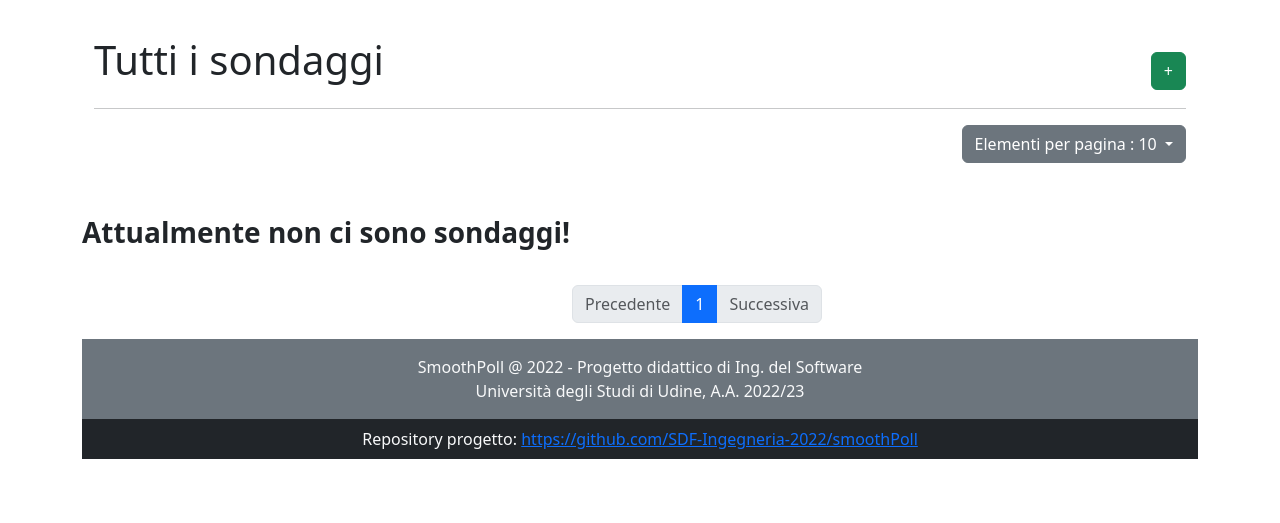
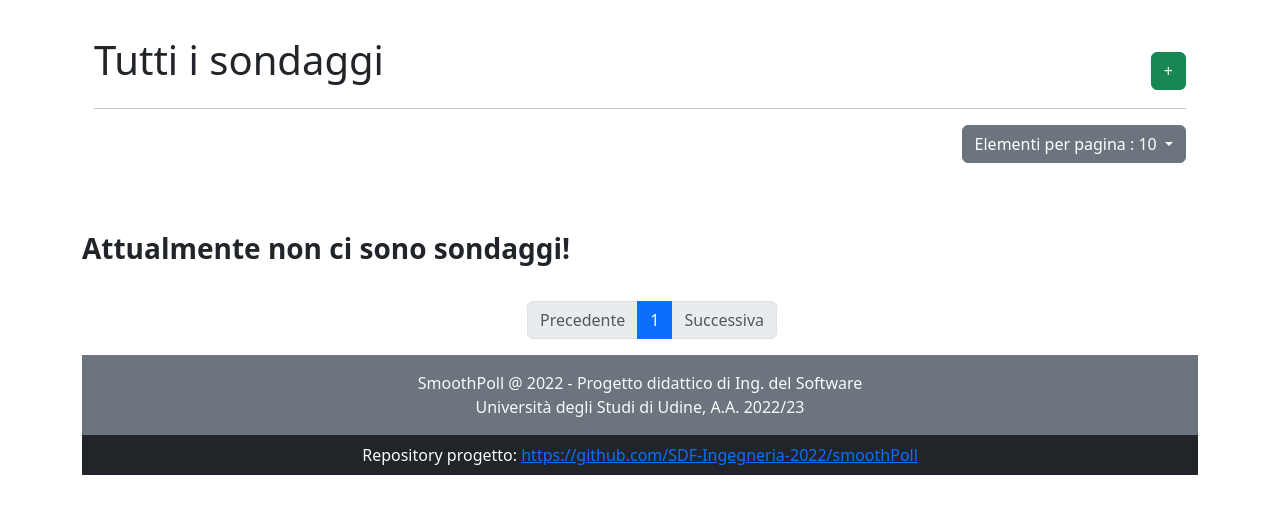
Before and after one commit to SDF-Ingegneria-2022/smoothPoll, a Django app: page /sondaggi/ in a window 1280 px wide. Shown: the part 321-844 px from the top of the page. Before the commit the page ends 780 px from the top, so only its background shows below. Run offline with Django 4.2, Linux system fonts and the light colour scheme; data that the repository does not hold is empty; parts of the project's set-up code (start-up, migrations or seed data) failed here and were passed over; some libraries are stand-ins or nearby versions.

Commit message:
fix: UI improvemente page navigation

```diff
--- a/polls/templates/polls/all_polls.html
+++ b/polls/templates/polls/all_polls.html
@@ -17,9 +17,9 @@
         </div>
     </div>
     <hr class="mb-0"/>
-    <div class="row justify-content-end ">
-        <div class="col-md-auto">
-            <div class="dropdown mt-3 ms-5">
+    <div class="row justify-content-end">
+        <div class="col-md-auto mb-3">
+            <div class="dropdown mt-3 ms-5" >
                 <a class="btn btn-secondary dropdown-toggle float-end" href="#" role="button" id="dropdownMenuLink" data-bs-toggle="dropdown" aria-expanded="false">
                     Elementi per pagina : {{per_page}}
                 </a>
@@ -102,8 +102,8 @@
     </div>
 
     {# Page navigation bar #}
-    <div class="row justify-content-center ">
-        <div class="col-4">
+    <div class="row justify-content-around">
+        <div class="col-auto">
             <nav aria-label="Page navigation example">
                 <ul class="pagination float-end mt-3">
                     {% if page.has_previous %}
```
